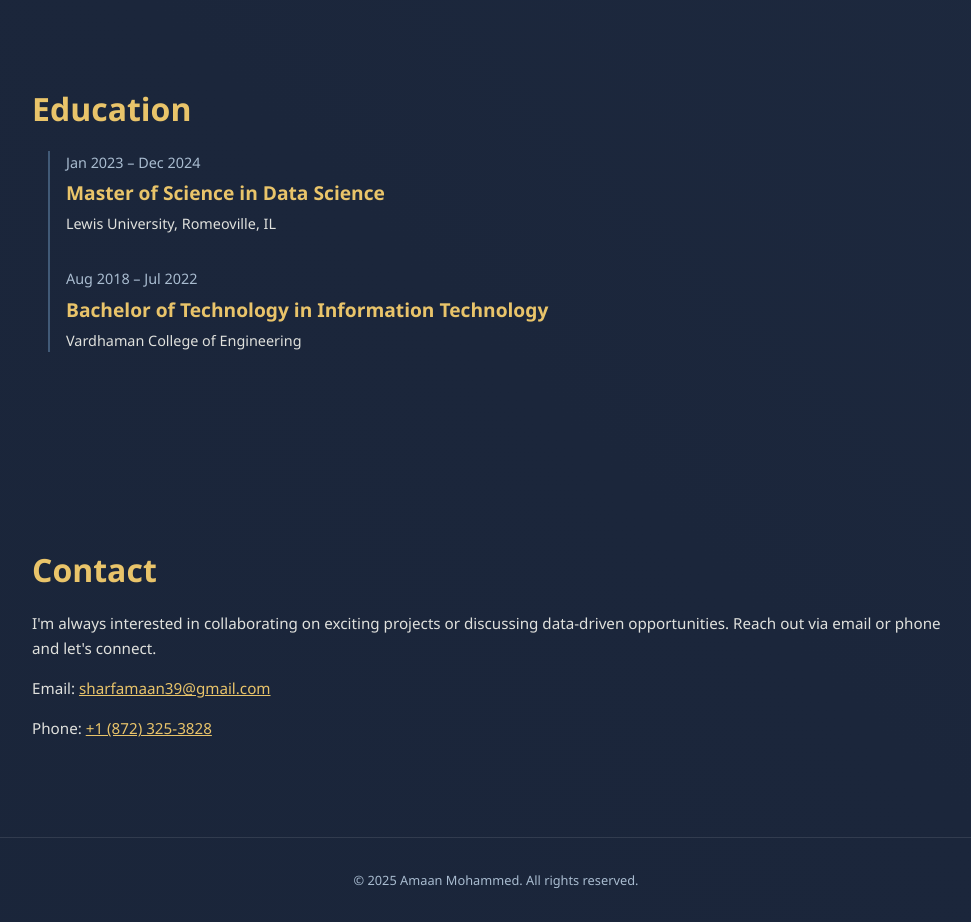
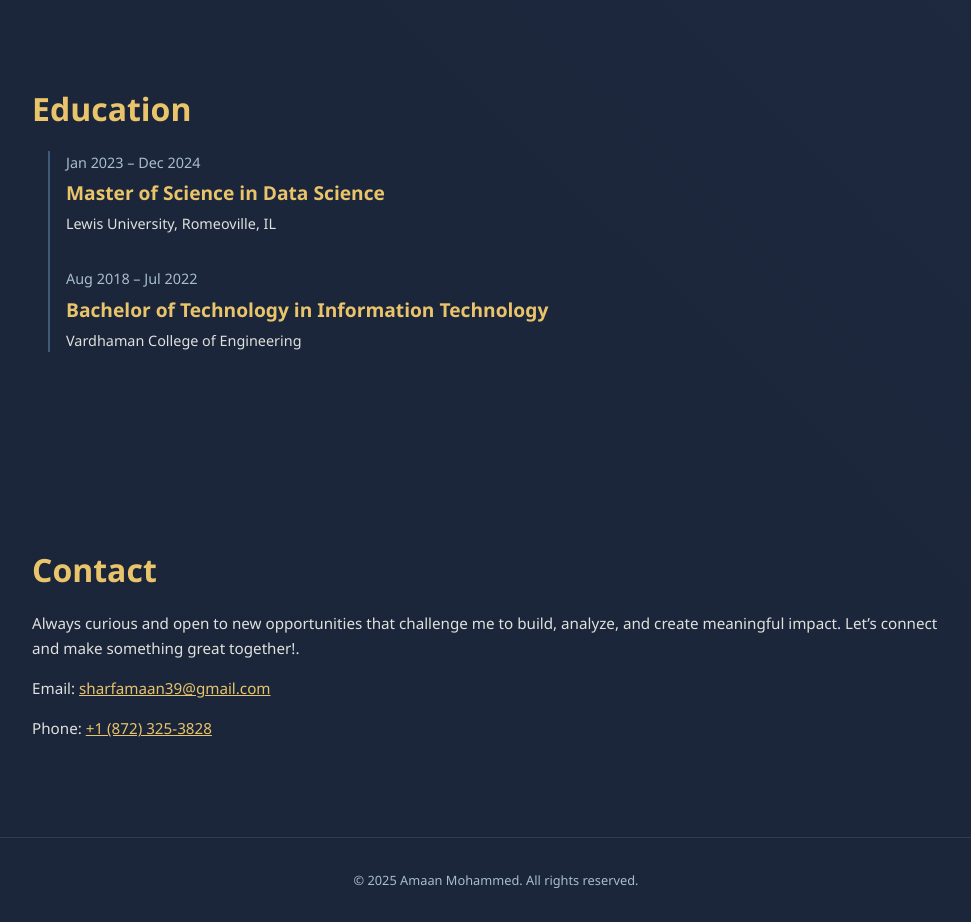
Before and after one commit to Amaan-mohammed1/amaan-portfolio, a plain HTML site: page index.html in a window 1280 px wide. Shown: the part 4086-5008 px from the top of the page, without its empty margins (144-1115 px from the left). Drawn offline with Linux system fonts and the light colour scheme.

Commit message:
Update index.html

```diff
--- a/index.html
+++ b/index.html
@@ -332,9 +332,7 @@
     <section id="contact" class="section">
       <h2>Contact</h2>
       <p>
-        I'm always interested in collaborating on exciting projects or
-        discussing data‑driven opportunities. Reach out via email or phone and
-        let's connect.
+        Always curious and open to new opportunities that challenge me to build, analyze, and create meaningful impact. Let’s connect and make something great together!.
       </p>
       <p>Email: <a href="mailto:sharfamaan39@gmail.com">sharfamaan39@gmail.com</a></p>
       <p>Phone: <a href="tel:+18723253828">+1 (872) 325‑3828</a></p>
```
